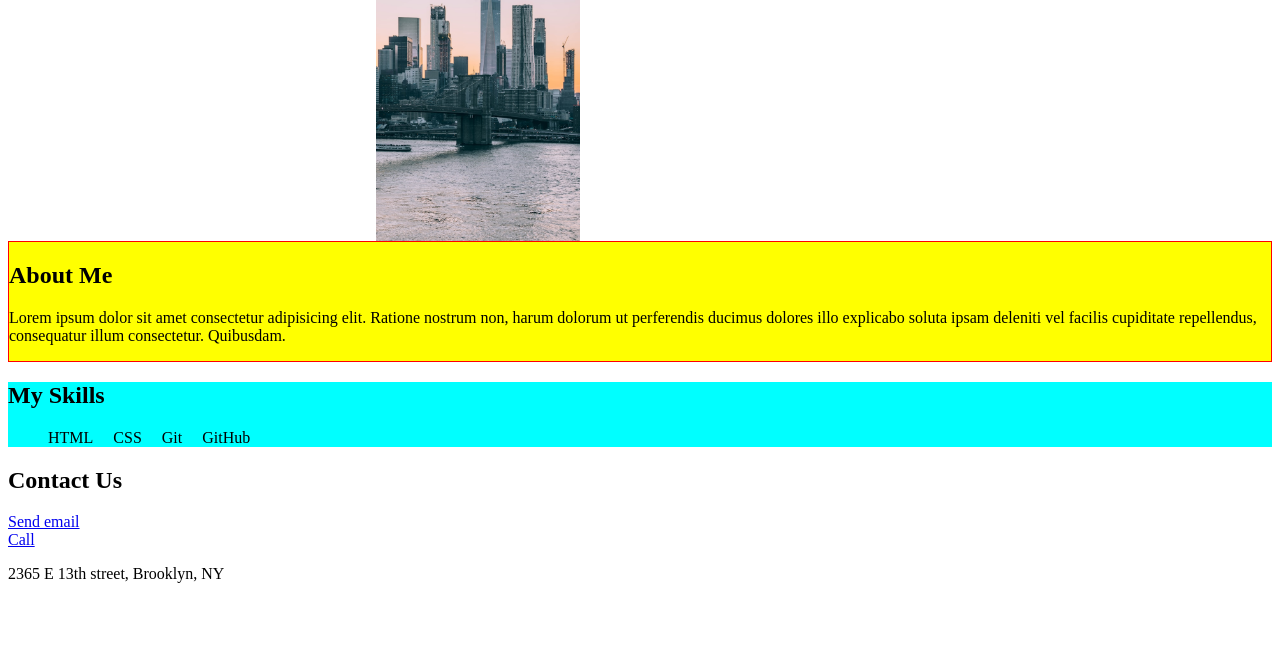
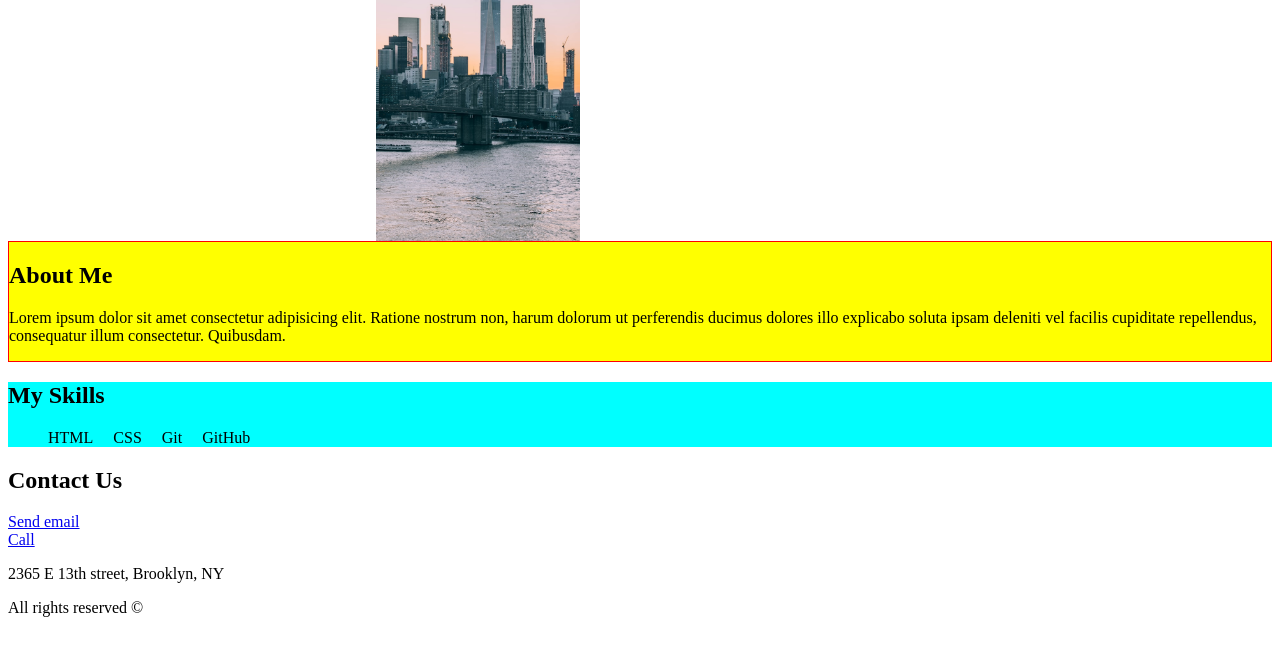
Before and after one commit to turantech/dummy-project, a plain HTML site: page index.html in a window 1280 px wide. Shown: the part 127-782 px from the top of the page. Drawn offline with Linux system fonts and the light colour scheme.

Commit message:
Add footer section

```diff
--- a/index.html
+++ b/index.html
@@ -50,5 +50,8 @@
             <a href="tel:+1234567890">Call</a>
             <p>2365 E 13th street, Brooklyn, NY</p>
         </section>
+        <footer>
+            <p>All rights reserved &copy;</p>
+        </footer>
     </body>
 </html>
```
